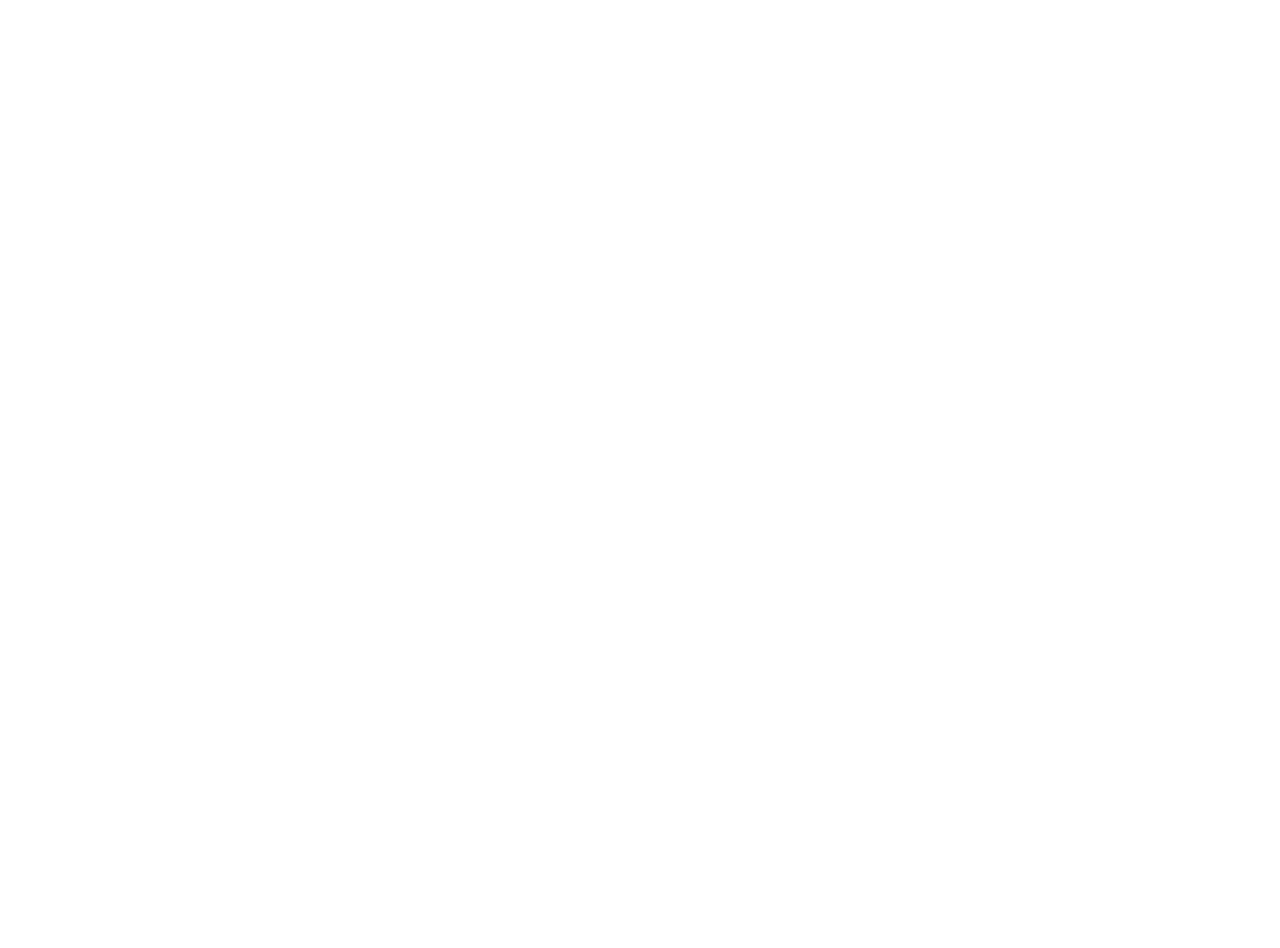
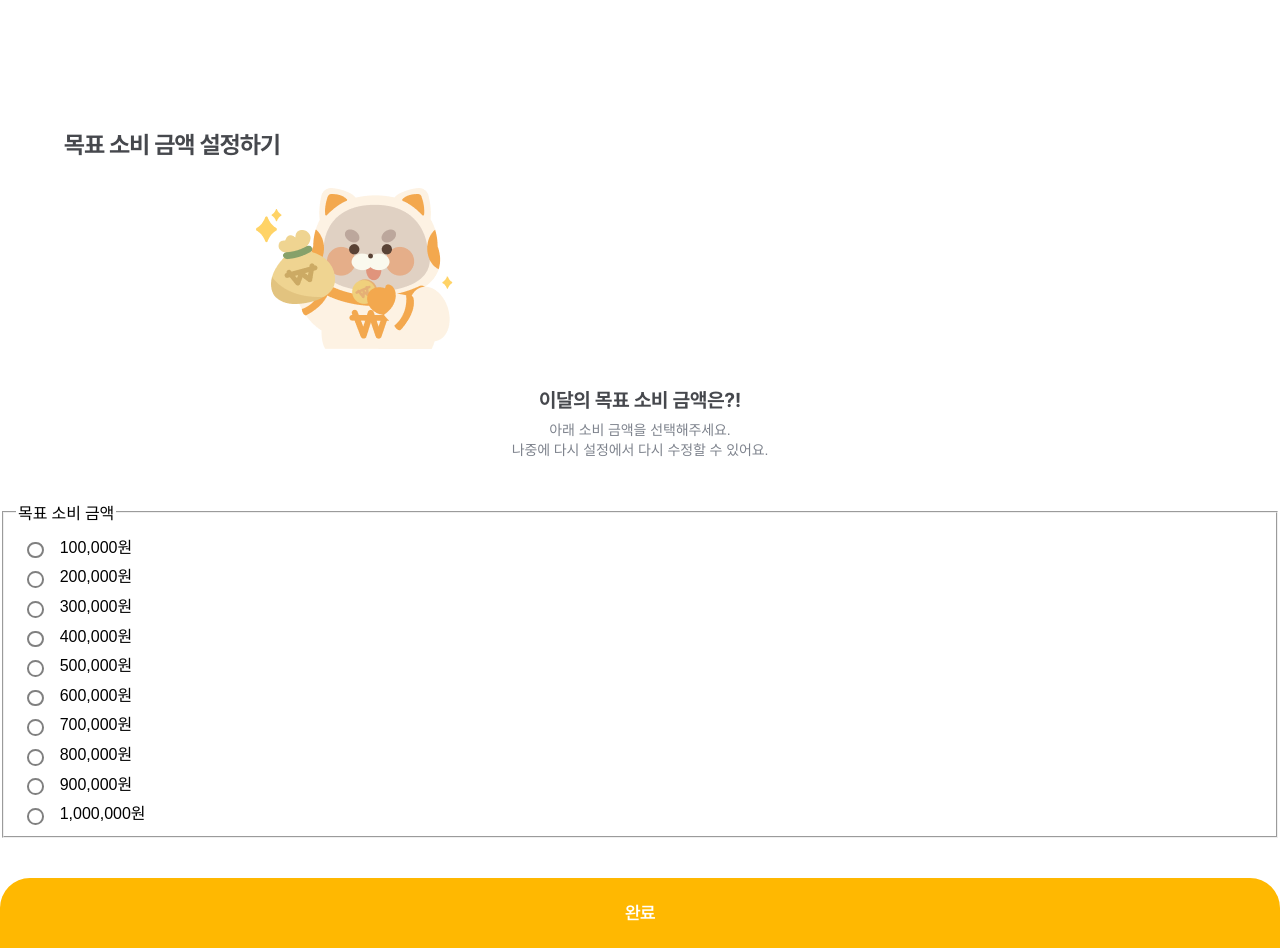
Before and after one commit to TiggleMate2024/Front-End, a React (Create React App) app: page /setting in a window 1280 px wide. Before the commit this address had no page. Before the commit the page ends 800 px from the top, so only its background shows below. Built offline with nearby package versions, Linux system fonts and the light colour scheme.

Commit message:
add setting page

```diff
--- a/src/App.js
+++ b/src/App.js
@@ -4,6 +4,7 @@ import Splash from "./pages/Splash";
 import Onboarding from "./pages/Onboarding";
 import Home from "./pages/Home";
 import InputIncome from "./pages/InputIncome";
+import Setting from "./pages/Setting";
 import './App.css';
 
 function App() {
@@ -12,6 +13,7 @@ function App() {
       <Routes>
           <Route path="/register" element={<Register/>}></Route>
           <Route path="/" element={<Splash/>}></Route>
+          <Route path="/setting" element={<Setting/>}></Route>
           <Route path="/onboarding" element={<Onboarding/>}></Route>
           <Route path="/home" element={<Home/>}></Route>
           <Route path="/inputIncome" element={<InputIncome/>}></Route>
--- /dev/null
+++ b/src/components/RadioButton/Radio.css
@@ -0,0 +1,42 @@
+.gender-input {
+    margin-right: 16px;
+  }
+
+  [type="radio"] {
+    vertical-align: middle;
+    appearance: none;
+    border: max(2px, 0.1em) solid gray;
+    border-radius: 50%;
+    width: 1.25em;
+    height: 1.25em;
+  }
+
+  [type="radio"]:checked {
+    border: 0.4em solid #FFB801;
+  }
+
+  [type="radio"]:focus-visible {
+    outline: max(2px, 0.1em) dotted #FFB801;
+    outline-offset: max(2px, 0.1em);
+  }
+
+  [type="radio"]:hover {
+    box-shadow: 0 0 0 max(4px, 0.2em) lightgray;
+    cursor: pointer;
+  }
+
+  [type="radio"]:hover + span {
+    cursor: pointer;
+  }
+
+  [type="radio"]:disabled {
+    background-color: lightgray;
+    box-shadow: none;
+    opacity: 0.7;
+    cursor: not-allowed;
+  }
+
+  [type="radio"]:disabled + span {
+    opacity: 0.7;
+    cursor: not-allowed;
+  }
--- /dev/null
+++ b/src/components/RadioButton/Radio.jsx
@@ -0,0 +1,15 @@
+import "./Radio.css"
+
+export const Radio = ({ children, value, name, defaultChecked, disabled }) => (
+    <label>
+      <input
+        type="radio"
+        value={value}
+        name={name}
+        defaultChecked={defaultChecked}
+        disabled={disabled}
+        className="gender-input"
+      />
+      {children}
+    </label>
+  );
--- /dev/null
+++ b/src/components/RadioButton/RadioGroup.jsx
@@ -0,0 +1,6 @@
+export const RadioGroup = ({ label, children }) => (
+    <fieldset className="radio-container">
+      <legend>{label}</legend>
+      {children}
+    </fieldset>
+  );
--- /dev/null
+++ b/src/components/Style/SettingStyles.css
@@ -0,0 +1,100 @@
+.setting-frame {
+    background-color: #ffffff;
+    position: relative;
+    align-content: center;
+    justify-content: center;
+    overflow: hidden;
+    height: 100%;
+    width: 100%;
+}
+
+.setting-title-text {
+    color: #46484d;
+    font-family: "Pretendard-Bold", Helvetica;
+    font-size: 24px;
+    font-weight: 700;
+    letter-spacing: -0.6px;
+    line-height: 34px;
+    height: 60px;
+    margin-top: 10%;
+    margin-left: 5%;
+    position: relative;
+    white-space: nowrap;
+}
+
+.setting-img {
+    position: relative;
+    margin-left: 20%;
+    margin-bottom: 40px;
+}
+
+.setting-text-frame {
+    align-items: center;
+    display: inline-flex;
+    flex-direction: column;
+    gap: 6px;
+    justify-content: center;
+    margin-bottom: 40px;
+    position: relative;
+    width: 100%;
+}
+
+.setting-text1 {
+    color: #46484d;
+    font-family: "Pretendard-Bold", Helvetica;
+    font-size: 20px;
+    font-weight: 700;
+    letter-spacing: -0.1px;
+    line-height: 30.8px;
+    height: 30px;
+    margin-top: -1%;
+    position: relative;
+    white-space: nowrap;
+    text-align: center;
+    white-space: nowrap;
+    width: fit-content;
+}
+
+.setting-text2 {
+    color: #7e838d;
+    font-family: "Pretendard-Medium", Helvetica;
+    font-size: 14px;
+    font-weight: 500;
+    letter-spacing: -0.1px;
+    line-height: 19.6px;
+    position: relative;
+    text-align: center;
+    width: fit-content;
+}
+
+.setting-radio-btn {
+    border: none;
+    font-size: 16px;
+    font-weight: 500;
+    margin-top: 3px;
+    background-color: #ffffff;
+}
+
+.setting-btn-frame {
+    height: 70px;
+    width: 100%;
+    margin-top: 40px;
+    align-items: center;
+    position: relative;
+}
+
+.setting-btn {
+    color: #ffffff;
+    background-color: #ffb801;
+    border-radius: 30px 30px 0px 0px;
+    font-family: "Pretendard-SemiBold", Helvetica;
+    font-size: 18px;
+    font-weight: 600;
+    letter-spacing: -0.6px;
+    line-height: 24px;
+    position: relative;
+    border: none;
+    height: 70px;
+    width: 100%;
+    white-space: nowrap;
+}
--- /dev/null
+++ b/src/pages/Setting.js
@@ -0,0 +1,88 @@
+import React, {useEffect, useState} from 'react';
+import axios from 'axios';
+import { Radio } from "../components/RadioButton/Radio";
+import { RadioGroup } from '../components/RadioButton/RadioGroup';
+import "../components/Style/SettingStyles.css";
+import setting_image from "../assets/images/setting_image.png"
+
+export default function Setting(){
+    const [targetAmount, setTargetAmount] = useState();
+
+    const checkClick = (e) => {
+        axios
+        .post("http://ec2-13-209-10-242.ap-northeast-2.compute.amazonaws.com:8080/api/account-book/account/create", {
+            targetAmount: targetAmount,
+        })
+        .then((response) => {
+            console.log(targetAmount)
+
+            if(response.status === 200){
+                alert("완료");
+            }
+        })
+        .catch((error) => {
+            console.error("Error fetching data:", error);
+        });
+    }
+
+    return(
+        <div className="setting-frame">
+            <div className="setting-title-text">목표 소비 금액 설정하기</div>
+            <img className="setting-img" src={setting_image} alt="setting_image" />
+            <div className="setting-text-frame">
+                <div className="setting-text1">이달의 목표 소비 금액은?!</div>
+                <div className="setting-text2">
+                    아래 소비 금액을 선택해주세요.
+                    <br />
+                    나중에 다시 설정에서 다시 수정할 수 있어요.
+                </div>
+            </div>
+            <form>
+                <RadioGroup label="목표 소비 금액" value={targetAmount} onChange={setTargetAmount}>
+                    <button className="setting-radio-btn" type="button" onClick={()=>{setTargetAmount(100000)}}>
+                    <Radio name="targetAmount" value={100000}>100,000원</Radio>
+                    </button>
+                    <br />
+                    <button className="setting-radio-btn" type="button" onClick={()=>{setTargetAmount(200000)}}>
+                    <Radio name="targetAmount" value={200000}>200,000원</Radio>
+                    </button>
+                    <br />
+                    <button className="setting-radio-btn" type="button" onClick={()=>{setTargetAmount(300000)}}>
+                    <Radio name="targetAmount" value={300000}>300,000원</Radio>
+                    </button>
+                    <br />
+                    <button className="setting-radio-btn" type="button" onClick={()=>{setTargetAmount(400000)}}>
+                    <Radio name="targetAmount" value={400000}>400,000원</Radio>
+                    </button>
+                    <br />
+                    <button className="setting-radio-btn" type="button" onClick={()=>{setTargetAmount(500000)}}>
+                    <Radio name="targetAmount" value={500000}>500,000원</Radio>
+                    </button>
+                    <br />
+                    <button className="setting-radio-btn" type="button" onClick={()=>{setTargetAmount(600000)}}>
+                    <Radio name="targetAmount" value={600000}>600,000원</Radio>
+                    </button>
+                    <br />
+                    <button className="setting-radio-btn" type="button" onClick={()=>{setTargetAmount(700000)}}>
+                    <Radio name="targetAmount" value={700000}>700,000원</Radio>
+                    </button>
+                    <br />
+                    <button className="setting-radio-btn" type="button" onClick={()=>{setTargetAmount(800000)}}>
+                    <Radio name="targetAmount" value={800000}>800,000원</Radio>
+                    </button>
+                    <br />
+                    <button className="setting-radio-btn" type="button" onClick={()=>{setTargetAmount(900000)}}>
+                    <Radio name="targetAmount" value={900000}>900,000원</Radio>
+                    </button>
+                    <br />
+                    <button className="setting-radio-btn" type="button" onClick={()=>{setTargetAmount(1000000)}}>
+                    <Radio name="targetAmount" value={1000000}>1,000,000원</Radio>
+                    </button>
+                </RadioGroup>
+            </form>
+            <div className="setting-btn-frame">
+                <button type="submit" className="setting-btn" onClick={checkClick}>완료</button>
+            </div>
+        </div>
+    )
+}
```
Also changed, not shown: src/assets/images/setting_image.png (added).
